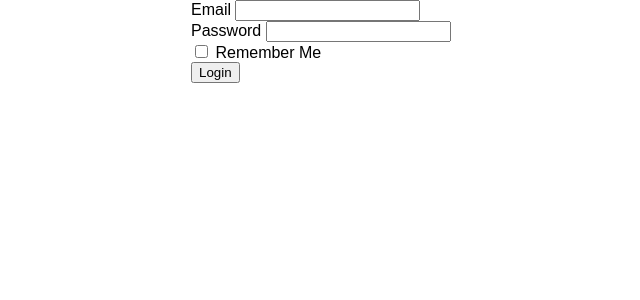
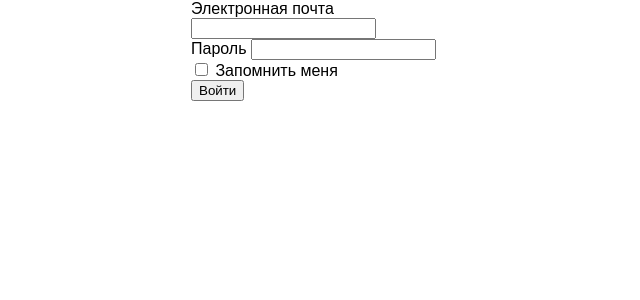
Before and after one commit to 5ilen/Scored, a Flask app: page /login in a window 1280 px wide. Shown: the part 20-320 px from the top of the page, without its empty margins (299-939 px from the left). Run offline with Flask 3, Linux system fonts and the light colour scheme.

Commit message:
Локализация

```diff
--- a/app/forms/forms.py
+++ b/app/forms/forms.py
@@ -4,25 +4,25 @@ from wtforms.validators import DataRequired, Length, Email, EqualTo, ValidationE
 from app.models.models import User
 
 class RegistrationForm(FlaskForm):
-    username = StringField('Username', validators=[DataRequired(), Length(min=2, max=20)])
-    email = StringField('Email', validators=[DataRequired(), Email()])
-    password = PasswordField('Password', validators=[DataRequired()])
-    confirm_password = PasswordField('Confirm Password', validators=[DataRequired(), EqualTo('password')])
-    role = SelectField('Role', choices=[('teacher', 'Teacher'), ('student', 'Student')], validators=[DataRequired()])
-    submit = SubmitField('Sign Up')
+    username = StringField('Имя пользователя', validators=[DataRequired(), Length(min=2, max=20)])
+    email = StringField('Электронная почта', validators=[DataRequired(), Email()])
+    password = PasswordField('Пароль', validators=[DataRequired()])
+    confirm_password = PasswordField('Подтвердите пароль', validators=[DataRequired(), EqualTo('password')])
+    role = SelectField('Роль', choices=[('teacher', 'Преподаватель'), ('student', 'Студент')], validators=[DataRequired()])
+    submit = SubmitField('Зарегистрироваться')
 
     def validate_username(self, username):
         user = User.query.filter_by(username=username.data).first()
         if user:
-            raise ValidationError('That username is taken. Please choose a different one.')
+            raise ValidationError('Это имя пользователя уже занято. Пожалуйста, выберите другое.')
 
     def validate_email(self, email):
         user = User.query.filter_by(email=email.data).first()
         if user:
-            raise ValidationError('That email is taken. Please choose a different one.')
+            raise ValidationError('Этот адрес электронной почты уже используется. Пожалуйста, выберите другой.')
 
 class LoginForm(FlaskForm):
-    email = StringField('Email', validators=[DataRequired(), Email()])
-    password = PasswordField('Password', validators=[DataRequired()])
-    remember = BooleanField('Remember Me')
-    submit = SubmitField('Login')
+    email = StringField('Электронная почта', validators=[DataRequired(), Email()])
+    password = PasswordField('Пароль', validators=[DataRequired()])
+    remember = BooleanField('Запомнить меня')
+    submit = SubmitField('Войти')
--- a/app/routes/routes.py
+++ b/app/routes/routes.py
@@ -21,9 +21,9 @@ def register():
         user = User(username=form.username.data, email=form.email.data, password=hashed_password, role=form.role.data)
         db.session.add(user)
         db.session.commit()
-        flash('Your account has been created!', 'success')
+        flash('Ваш аккаунт был создан!', 'success')
         return redirect(url_for('main.login'))
-    return render_template('register.html', title='Register', form=form)
+    return render_template('register.html', title='Регистрация', form=form)
 
 @main.route("/login", methods=['GET', 'POST'])
 def login():
@@ -37,8 +37,8 @@ def login():
             next_page = request.args.get('next')
             return redirect(next_page) if next_page else redirect(url_for('main.home'))
         else:
-            flash('Login Unsuccessful. Please check email and password', 'danger')
-    return render_template('login.html', title='Login', form=form)
+            flash('Не удалось войти. Пожалуйста, проверьте электронную почту и пароль', 'danger')
+    return render_template('login.html', title='Вход', form=form)
 
 @main.route("/logout")
 def logout():
--- a/app/templates/base.html
+++ b/app/templates/base.html
@@ -1,5 +1,5 @@
 <!DOCTYPE html>
-<html lang="en">
+<html lang="ru">
 <head>
     <meta charset="UTF-8">
     <meta name="viewport" content="width=device-width, initial-scale=1.0">
@@ -8,7 +8,7 @@
 </head>
 <body>
     <nav>
-        <!-- Navbar content -->
+        <!-- Содержимое навигационной панели -->
     </nav>
     <div class="container">
         {% with messages = get_flashed_messages(with_categories=true) %}
--- a/app/templates/login.html
+++ b/app/templates/login.html
@@ -1,5 +1,5 @@
 {% extends "base.html" %}
-{% block title %}Login{% endblock %}
+{% block title %}Вход{% endblock %}
 {% block content %}
     <div class="form-container">
         <form method="POST" action="{{ url_for('main.login') }}">
```
Also changed, not shown: app/templates/dashboard_student.html (+10 -0 lines), app/templates/dashboard_teacher.html (+10 -0 lines), app/templates/home.html (added, +10 -0 lines).
